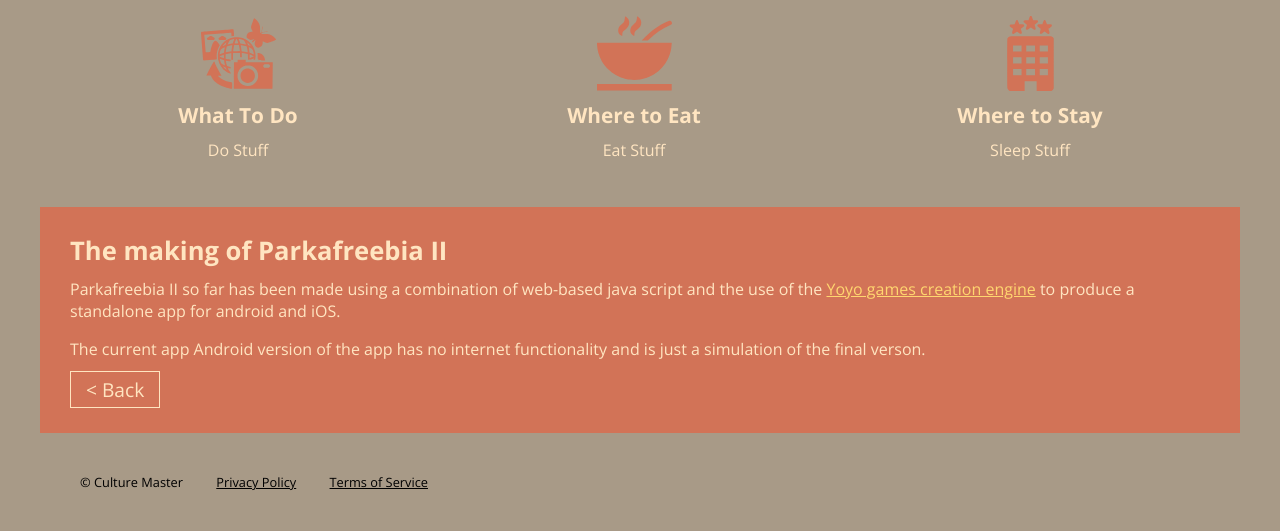
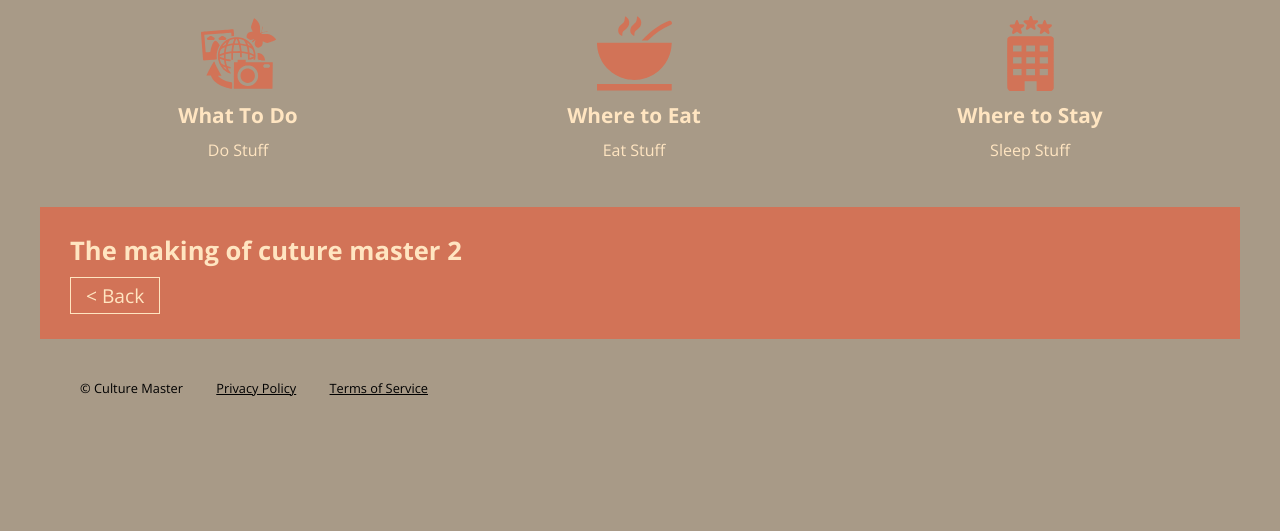
Before and after one commit to Callum-Bartle-92019337/Go-Team-203-Website, a Django app: page /home/TheMaking/ in a window 1280 px wide. Shown: the part 449-980 px from the top of the page. After the commit the page ends 845 px from the top, so only its background shows below. Run offline with Django 3.2, Linux system fonts and the light colour scheme.

Commit message:
The making

```diff
--- a/home/templates/home/theMaking.html
+++ b/home/templates/home/theMaking.html
@@ -3,10 +3,9 @@
 {% block content %}
 <section class="about">
   <article>
-    <h2>The making of Parkafreebia II</h2>
-    <p>Parkafreebia II so far has been made using a combination of web-based java script and the use of the <a href="http://www.yoyogames.com/" target="_blank">Yoyo games creation engine</a> to produce
-      a standalone app for android and iOS.</p>
-    <p>The current app Android version of the app has no internet functionality and is just a simulation of the final verson. </p>
+    <h2>The making of cuture master 2</h2>
+    <p></p>
+    <p></p>
     <a id="BackButton"></a>
   </article>
 </section>
```
